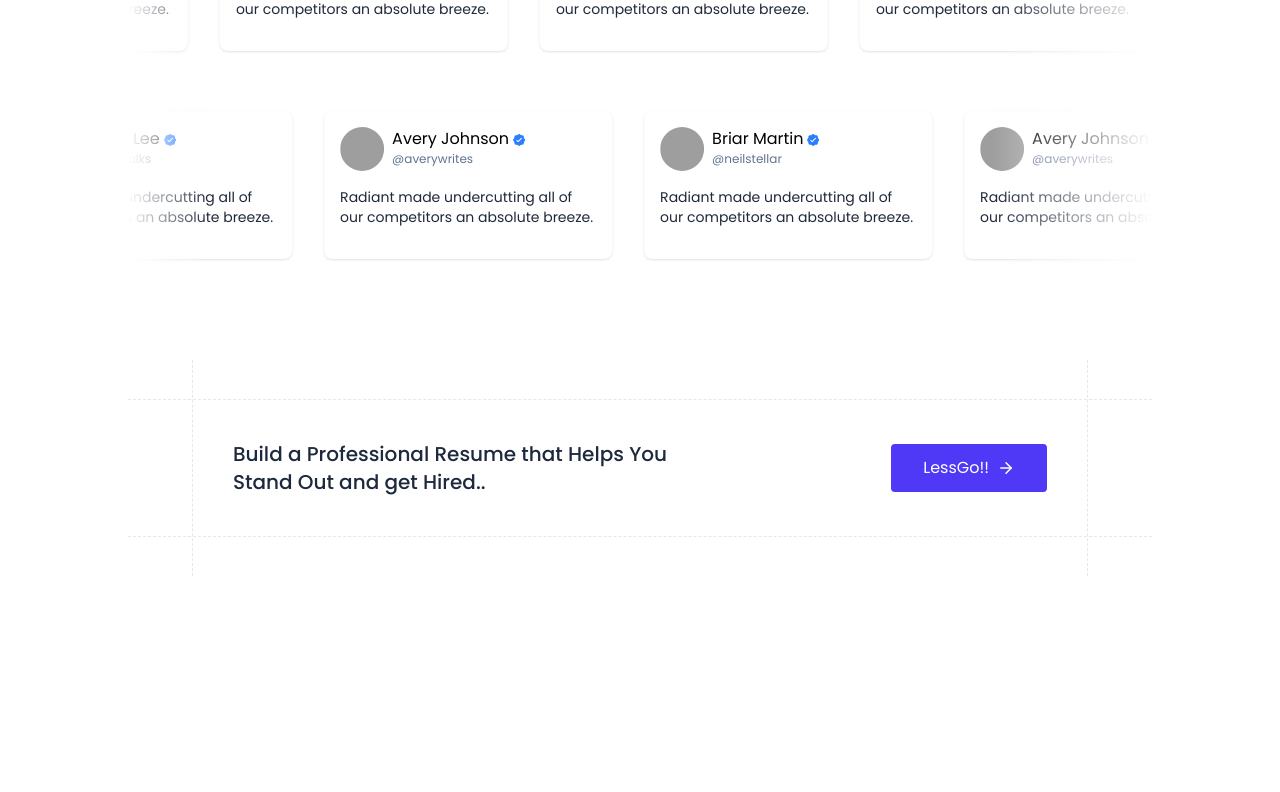
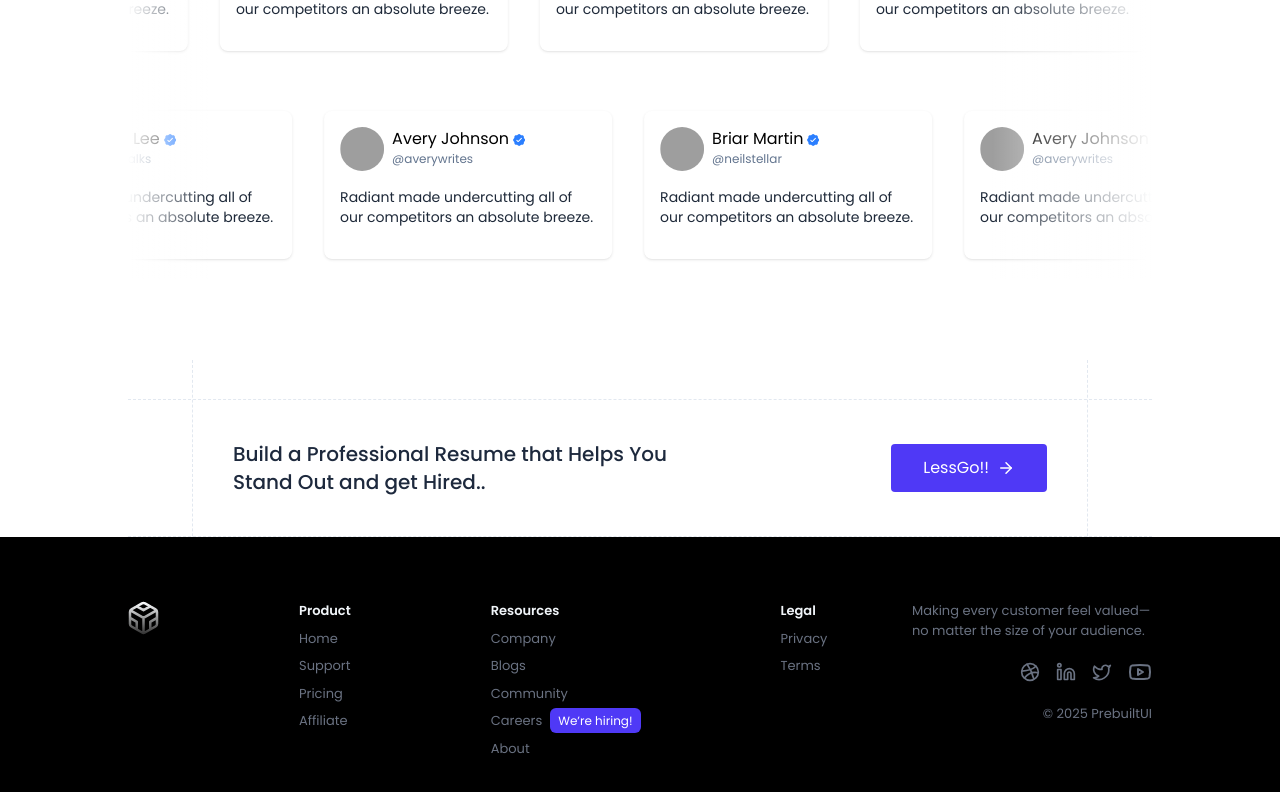
Before and after one commit to KunalxKushwaha/Resume-Builder, a React (Vite) app in the folder Frontend/: page / in a window 1280 px wide. Shown: the part 1895-2687 px from the top of the page. Before the commit the page ends 2471 px from the top, so only its background shows below. Built offline with nearby package versions, Linux system fonts and the light colour scheme; grey boxes are pictures that could not be loaded.

Commit message:
Footer added

```diff
--- /dev/null
+++ b/Frontend/src/components/home/Footer.jsx
@@ -0,0 +1,94 @@
+import React from 'react'
+
+const Footer = () => {
+  return (
+     <>
+            <style>{`
+                @import url('https://fonts.googleapis.com/css2?family=Poppins:ital,wght@0,100;0,200;0,300;0,400;0,500;0,600;0,700;0,800;0,900;1,100;1,200;1,300;1,400;1,500;1,600;1,700;1,800;1,900&display=swap');
+
+                * {
+                    font-family: 'Poppins', sans-serif;
+                }
+            `}</style>
+
+            <footer className="flex flex-wrap justify-center lg:justify-between overflow-hidden gap-10 md:gap-20 py-16 px-6 md:px-16 lg:px-24 xl:px-32 text-[13px] text-gray-500 bg-black">
+                <div className="flex flex-wrap items-start gap-10 md:gap-[60px] xl:gap-[140px]">
+                    <a href="https://prebuiltui.com">
+                        <svg width="31" height="34" viewBox="0 0 31 34" fill="none" xmlns="http://www.w3.org/2000/svg">
+                            <path d="m8.75 5.3 6.75 3.884 6.75-3.885M8.75 28.58v-7.755L2 16.939m27 0-6.75 3.885v7.754M2.405 9.408 15.5 16.954l13.095-7.546M15.5 32V16.939M29 22.915V10.962a2.98 2.98 0 0 0-1.5-2.585L17 2.4a3.01 3.01 0 0 0-3 0L3.5 8.377A3 3 0 0 0 2 10.962v11.953A2.98 2.98 0 0 0 3.5 25.5L14 31.477a3.01 3.01 0 0 0 3 0L27.5 25.5a3 3 0 0 0 1.5-2.585" stroke="url(#a)" strokeWidth="2.5" strokeLinecap="round" strokeLinejoin="round"/>
+                            <defs>
+                                <linearGradient id="a" x1="15.5" y1="2" x2="15.5" y2="32" gradientUnits="userSpaceOnUse">
+                                <stop stop-color="#F8FAFC"/>
+                                <stop offset="1" stop-color="#383838"/>
+                                </linearGradient>
+                            </defs>
+                        </svg>
+                    </a>
+                    <div>
+                        <p className="text-slate-100 font-semibold">Product</p>
+                        <ul className="mt-2 space-y-2">
+                            <li><a href="/" className="hover:text-indigo-600 transition">Home</a></li>
+                            <li><a href="/" className="hover:text-indigo-600 transition">Support</a></li>
+                            <li><a href="/" className="hover:text-indigo-600 transition">Pricing</a></li>
+                            <li><a href="/" className="hover:text-indigo-600 transition">Affiliate</a></li>
+                        </ul>
+                    </div>
+                    <div>
+                        <p className="text-slate-100 font-semibold">Resources</p>
+                        <ul className="mt-2 space-y-2">
+                            <li><a href="/" className="hover:text-indigo-600 transition">Company</a></li>
+                            <li><a href="/" className="hover:text-indigo-600 transition">Blogs</a></li>
+                            <li><a href="/" className="hover:text-indigo-600 transition">Community</a></li>
+                            <li><a href="/" className="hover:text-indigo-600 transition">Careers<span className="text-xs text-white bg-indigo-600 rounded-md ml-2 px-2 py-1">We’re hiring!</span></a></li>
+                            <li><a href="/" className="hover:text-indigo-600 transition">About</a></li>
+                        </ul>
+                    </div>
+                    <div>
+                        <p className="text-slate-100 font-semibold">Legal</p>
+                        <ul className="mt-2 space-y-2">
+                            <li><a href="/" className="hover:text-indigo-600 transition">Privacy</a></li>
+                            <li><a href="/" className="hover:text-indigo-600 transition">Terms</a></li>
+                        </ul>
+                    </div>
+                </div>
+                <div className="flex flex-col max-md:items-center max-md:text-center gap-2 items-end">
+                    <p className="max-w-60">Making every customer feel valued—no matter the size of your audience.</p>
+                    <div className="flex items-center gap-4 mt-3">
+                        <a href="https://dribbble.com/prebuiltui" target="_blank" rel="noreferrer">
+                            <svg xmlns="http://www.w3.org/2000/svg" width="24" height="24" viewBox="0 0 24 24" fill="none" stroke="currentColor" strokeWidth="2" strokeLinecap="round" strokeLinejoin="round" className="lucide lucide-dribbble size-5 hover:text-indigo-500" aria-hidden="true">
+                                <circle cx="12" cy="12" r="10"></circle>
+                                <path d="M19.13 5.09C15.22 9.14 10 10.44 2.25 10.94"></path>
+                                <path d="M21.75 12.84c-6.62-1.41-12.14 1-16.38 6.32"></path>
+                                <path d="M8.56 2.75c4.37 6 6 9.42 8 17.72"></path>
+                            </svg>
+                        </a>
+                        <a href="https://www.linkedin.com/company/prebuiltui" target="_blank" rel="noreferrer">
+                            <svg xmlns="http://www.w3.org/2000/svg" width="24" height="24" viewBox="0 0 24 24" fill="none" stroke="currentColor" strokeWidth="2" strokeLinecap="round" strokeLinejoin="round" className="lucide lucide-linkedin size-5 hover:text-indigo-500" aria-hidden="true">
+                                <path d="M16 8a6 6 0 0 1 6 6v7h-4v-7a2 2 0 0 0-2-2 2 2 0 0 0-2 2v7h-4v-7a6 6 0 0 1 6-6z"></path>
+                                <rect width="4" height="12" x="2" y="9"></rect>
+                                <circle cx="4" cy="4" r="2"></circle>
+                            </svg>
+                        </a>
+                        <a href="https://x.com/prebuiltui" target="_blank" rel="noreferrer">
+                            <svg xmlns="http://www.w3.org/2000/svg" width="24" height="24" viewBox="0 0 24 24" fill="none" stroke="currentColor" strokeWidth="2" strokeLinecap="round" strokeLinejoin="round" className="lucide lucide-twitter size-5 hover:text-indigo-500" aria-hidden="true">
+                                <path
+                                    d="M22 4s-.7 2.1-2 3.4c1.6 10-9.4 17.3-18 11.6 2.2.1 4.4-.6 6-2C3 15.5.5 9.6 3 5c2.2 2.6 5.6 4.1 9 4-.9-4.2 4-6.6 7-3.8 1.1 0 3-1.2 3-1.2z">
+                                </path>
+                            </svg>
+                        </a>
+                        <a href="https://www.youtube.com/@prebuiltui" target="_blank" rel="noreferrer">
+                            <svg xmlns="http://www.w3.org/2000/svg" width="24" height="24" viewBox="0 0 24 24" fill="none" stroke="currentColor" strokeWidth="2" strokeLinecap="round" strokeLinejoin="round" className="lucide lucide-youtube size-6 hover:text-indigo-500" aria-hidden="true">
+                                <path d="M2.5 17a24.12 24.12 0 0 1 0-10 2 2 0 0 1 1.4-1.4 49.56 49.56 0 0 1 16.2 0A2 2 0 0 1 21.5 7a24.12 24.12 0 0 1 0 10 2 2 0 0 1-1.4 1.4 49.55 49.55 0 0 1-16.2 0A2 2 0 0 1 2.5 17">
+                                </path>
+                                <path d="m10 15 5-3-5-3z"></path>
+                            </svg>
+                        </a>
+                    </div>
+                    <p className="mt-3 text-center">© 2025 <a href="https://prebuiltui.com">PrebuiltUI</a></p>
+                </div>
+            </footer>
+        </>
+  )
+}
+
+export default Footer
--- a/Frontend/src/pages/Home.jsx
+++ b/Frontend/src/pages/Home.jsx
@@ -4,6 +4,7 @@
 import Features from '../components/home/Features'
 import Testimonials from '../components/home/Testimonials'
 import CallToAction from '../components/home/CallToAction'
+import Footer from '../components/home/Footer'
 
 const Home = () => {
   return (
@@ -13,6 +14,7 @@
       <Features/>
       <Testimonials/>
       <CallToAction/>
+      <Footer/>
     </div>
   )
 }
```
